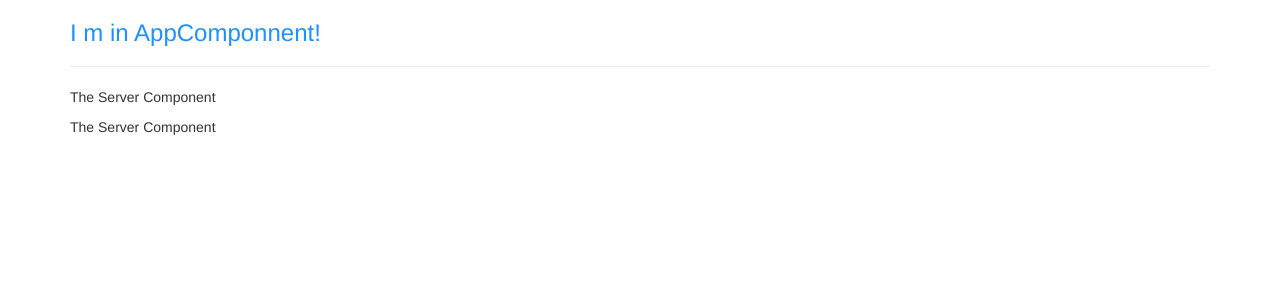
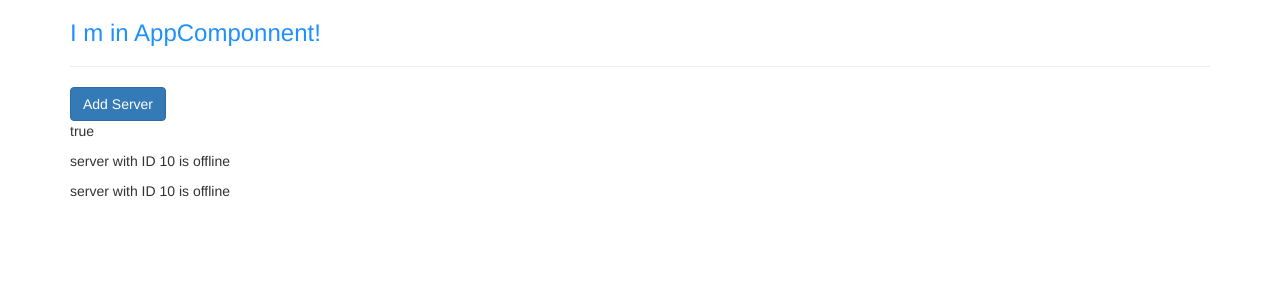
Before and after one commit to Krasimir-Hristov/My-first-Angular-application, an Angular app in the folder My-First-Angular-App/: page / in a window 1280 px wide. Shown: the top 300 px of the page. Built offline with nearby package versions, Linux system fonts and the light colour scheme.

Commit message:
Proparty binding

```diff
--- a/My-First-Angular-App/src/app/server/server.component.html
+++ b/My-First-Angular-App/src/app/server/server.component.html
@@ -1 +1 @@
-<P>The Server Component</P>
+<P>{{ 'server' }} with ID {{ serverId }} is {{ getServerStatus() }}</P>
--- a/My-First-Angular-App/src/app/server/server.component.ts
+++ b/My-First-Angular-App/src/app/server/server.component.ts
@@ -5,5 +5,10 @@
     templateUrl: './server.component.html'
 })
 export class ServerComponent {
+   serverId: number = 10;
+   serverStatus: string = 'offline';
 
+   getServerStatus() {
+    return this.serverStatus;
+   }
 }
--- a/My-First-Angular-App/src/app/servers/servers.component.html
+++ b/My-First-Angular-App/src/app/servers/servers.component.html
@@ -1,2 +1,6 @@
+<button
+class="btn btn-primary"
+ [disabled]="!allowNewServer">Add Server</button>
+ <p [innerText]="allowNewServer"></p>
 <app-server></app-server>
 <app-server></app-server>
--- a/My-First-Angular-App/src/app/servers/servers.component.ts
+++ b/My-First-Angular-App/src/app/servers/servers.component.ts
@@ -4,14 +4,20 @@
   //selector: '[app-servers]',
   //selector: '.app-servers',
   selector: 'app-servers',
-  template: `
-  <app-server></app-server>
-  <app-server></app-server>`,
+  // template: `
+  // <app-server></app-server>
+  // <app-server></app-server>`,
+  templateUrl: './servers.component.html',
   styleUrls: ['./servers.component.css']
 })
 export class ServersComponent implements OnInit {
+  allowNewServer = false;
 
-  constructor() { }
+  constructor() {
+    setTimeout(() => {
+      this.allowNewServer = true;
+    } ,2000);
+   }
 
   ngOnInit(): void {
   }
```
